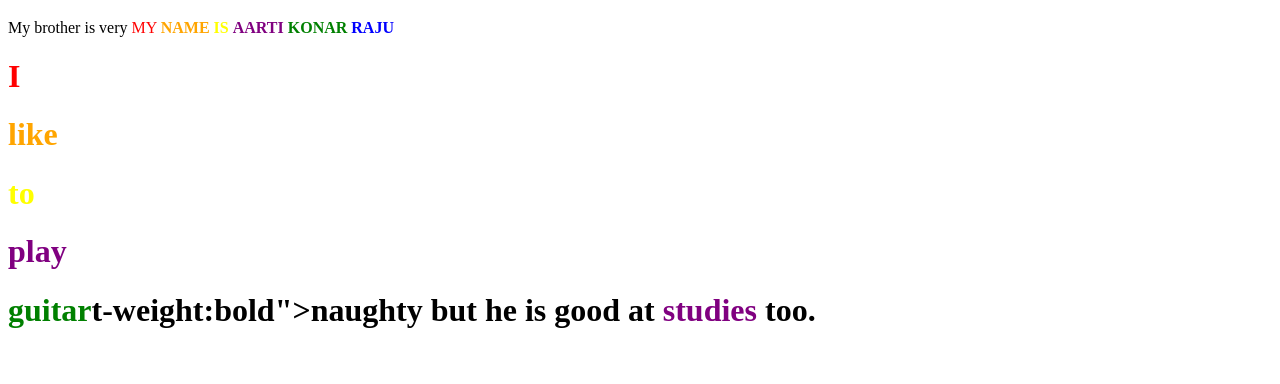
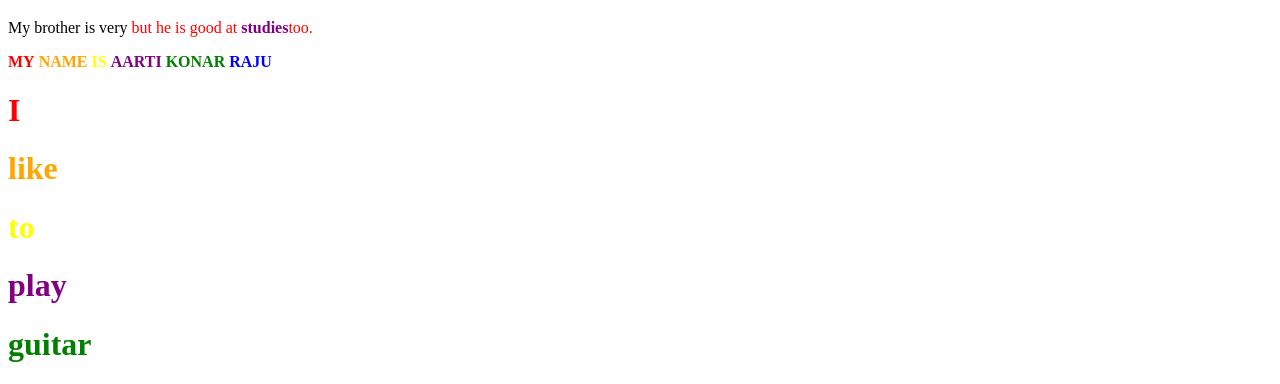
Before and after one commit to Aarti-Konar/Aarti-Konar, a plain HTML site: page index.html in a window 1280 px wide. Shown: the part 739-1123 px from the top of the page. Before the commit the page ends 1100 px from the top, so only its background shows below. Drawn offline with Linux system fonts and the light colour scheme.

Commit message:
Update index.html

```diff
--- a/index.html
+++ b/index.html
@@ -37,11 +37,13 @@
 </html>
 
 <h1>THE SPAN ELEMENT</h1>
- My brother is very <span style="color:red;fon<span style="color:red;font-weight:bold">MY</span>
+ My brother is very <span style="color:red;fon<span style="color:red;font-weight:bold"naughty</span> but he is good at <span style="color:purple;font-weight:bold">studies</span>too.</p>
+
+<span  style="color:red;font-weight:bold">MY</span>
 <span style="color:orange;font-weight:bold">NAME</span>
 <span style="color:yellow;font-weight:bold">IS</span>
 <span style="color:purple;font-weight:bold">AARTI</span>
 <span style="color:green;font-weight:bold">KONAR</span>
 <span style="color:Blue;font-weight:bold">RAJU</span>
 
-<h1><span style="color:red;font-weight:bold">I</span></h1><h1><span style="color:orange;font-weight:bold">like</span></h1><h1><span style="color:yellow;font-weight:bold">to</span></h1><h1><span style="color:purple;font-weight:bold">play</span></h1><h1><span style="color:green;font-weight:bold">guitar</span>t-weight:bold">naughty</span> but he is good at <span style="color:purple;font-weight:bold">studies </span>too.</p>
+<h1><span style="color:red;font-weight:bold">I</span></h1><h1><span style="color:orange;font-weight:bold">like</span></h1><h1><span style="color:yellow;font-weight:bold">to</span></h1><h1><span style="color:purple;font-weight:bold">play</span></h1><h1><span style="color:green;font-weight:bold">guitar</span>
```
